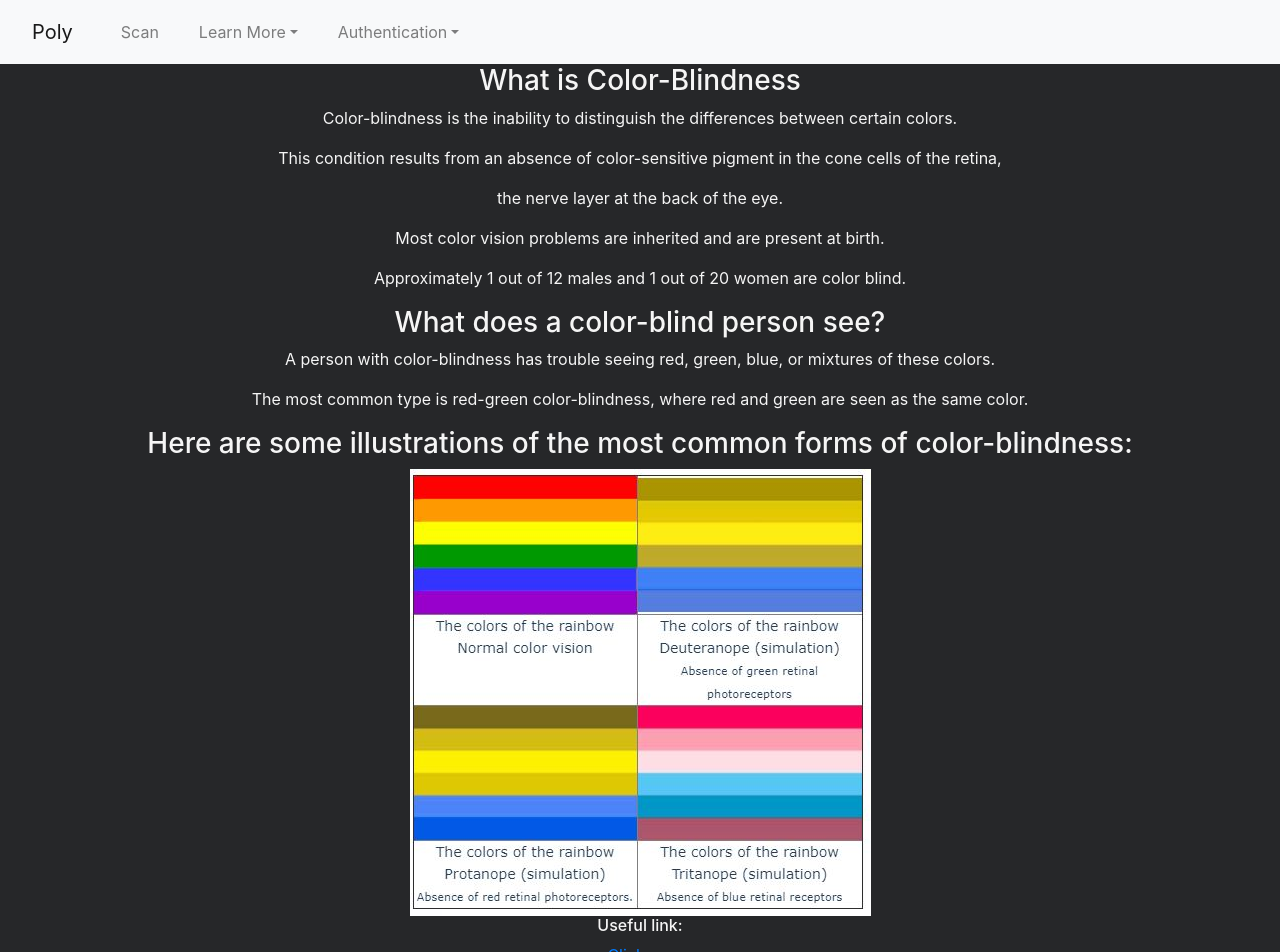
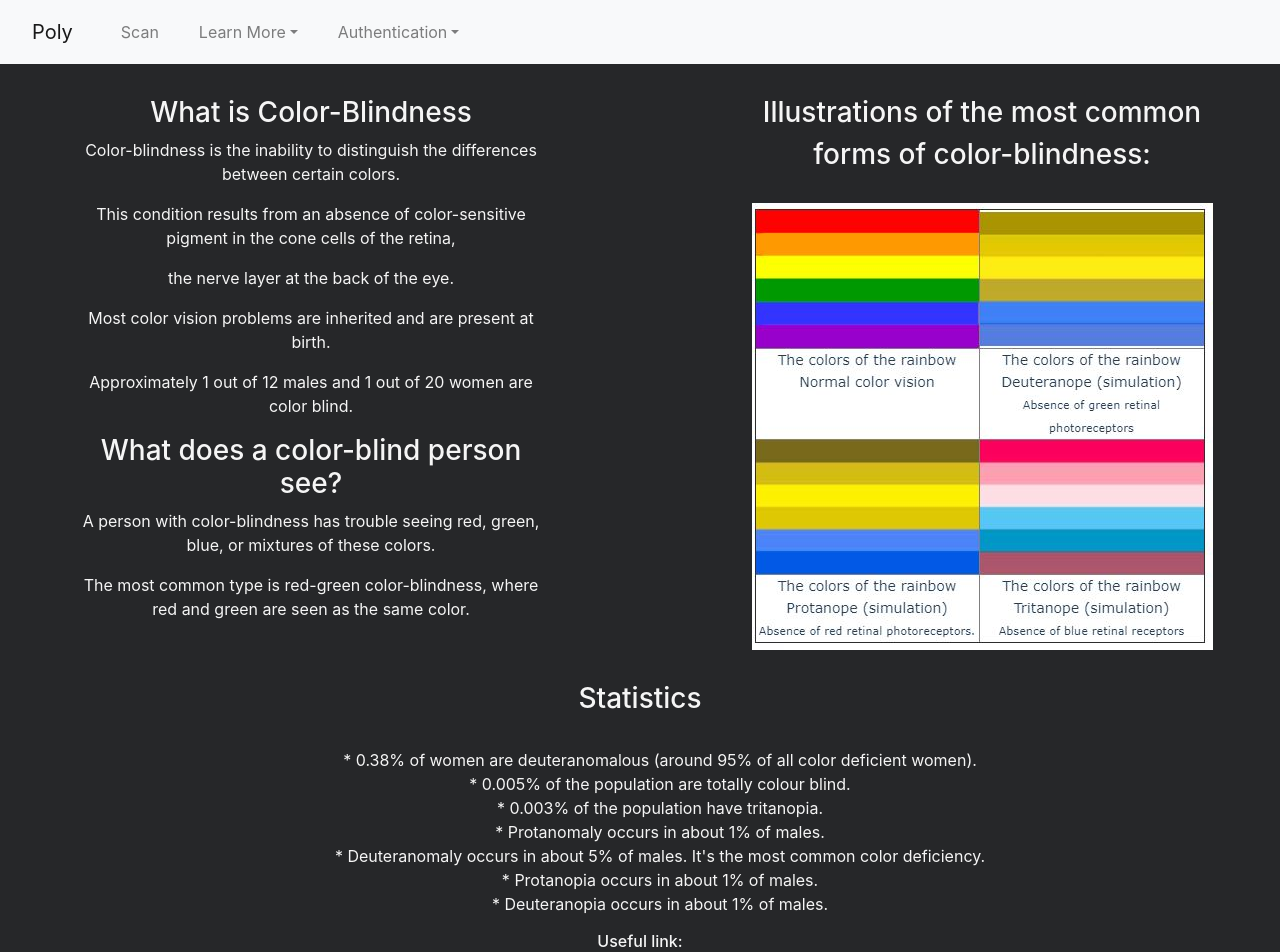
Before and after one commit to anac-jeronimo/Poly-client, a React (Create React App) app: page /facts in a window 1280 px wide. Shown: the top 952 px of the page. Built offline with nearby package versions, Linux system fonts and the light colour scheme; no server answers.

Commit message:
css facts

```diff
--- a/public/stylesheet/Facts.css
+++ b/public/stylesheet/Facts.css
@@ -0,0 +1,42 @@
+.text-div {
+    /* display: flex;
+    justify-content: right; */
+     margin-left: 3vh;
+    }
+
+.row{
+    display: flex;
+    justify-content: space-around;
+
+}
+
+.bigP {
+
+    margin-top: 4vh;
+}
+
+.imgdiv {
+    margin-left: 8vh;
+    margin-top: 4vh;
+
+}
+.img-stripes{
+    margin-top: 3vh;
+}
+
+/* .container-fluid {
+    display: flex;
+    flex-wrap: nowrap;
+    padding: 0 auto;
+    margin-left: 0 auto;
+    margin-right: 0 auto;
+}
+ */
+
+ .useful-link {
+     margin-top: 4vh;
+ }
+
+ .facts-list{
+     margin-top: 4vh;
+ }
--- a/src/components/Facts.js
+++ b/src/components/Facts.js
@@ -6,13 +6,10 @@ function Facts() {
     <div className="container-fluid">
     <div className="row">
 
-    <div className="col-sm text-div">
+    <div className="col-sm text-div ">
 
-
-       <h3> What is Color-Blindness </h3>
-
-     <div>
-
+      <div className="bigP">
+      <h3> What is Color-Blindness </h3>
 
       <p>
         Color-blindness is the inability to distinguish the differences between
@@ -30,6 +27,7 @@ function Facts() {
         Approximately 1 out of 12 males and 1 out of 20 women are color blind.
       </p>
 
+
       <h3> What does a color-blind person see? </h3>
       <p>
         A person with color-blindness has trouble seeing red, green, blue, or
@@ -41,28 +39,47 @@ function Facts() {
         are seen as the same color.
       </p>
       </div>
+      </div>
       <div className="col-sm imgdiv">
-
-
       <h3>
-        Here are some illustrations of the most common forms of color-blindness:
+        Illustrations of the most common
+      </h3>
+      <h3>
+      forms of color-blindness:
       </h3>
 
-      <img
+      <img className="img-stripes"
         src="images/colorblind.JPG"
         alt="color blindness spectrum comparison"
       />
-
+      </div>
+      <div className="col-sm useful-link">
+      <h3> Statistics </h3>
+      <ul className="facts-list">
+        <li>*  0.38% of women are deuteranomalous (around 95% of all color deficient women).</li>
+        <li>*  0.005% of the population are totally colour blind.</li>
+        <li> * 0.003% of the population have tritanopia.</li>
+        <li> * Protanomaly occurs in about 1% of males.</li>
+        <li> * Deuteranomaly occurs in about 5% of males. It's the most common color deficiency.</li>
+        <li> * Protanopia occurs in about 1% of males.</li>
+        <li> * Deuteranopia occurs in about 1% of males.</li>
+      </ul>
       <h6>Useful link: </h6>
+      <p>
+          If you want to see more about how diferent color blind </p>
+          <p>
+          see the world, click this here:
+      </p>
       <a target="_blank" href="https://www.iamcal.com/misc/colors/">
 
         Click me
       </a>
       </div>
       </div>
+      </div>
     </div>
-    </div>
-    </div>
+
+
   );
 }
 
```
